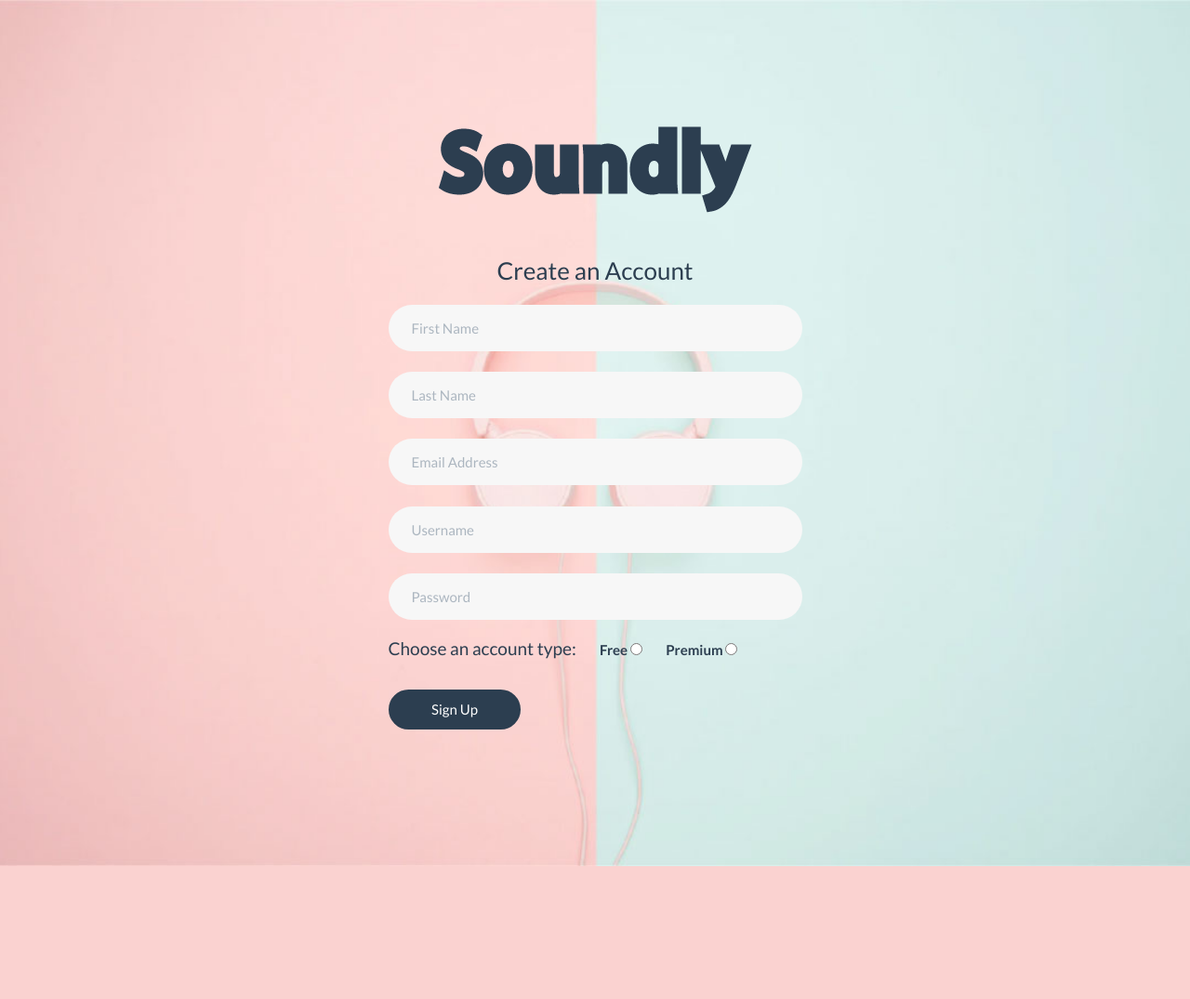
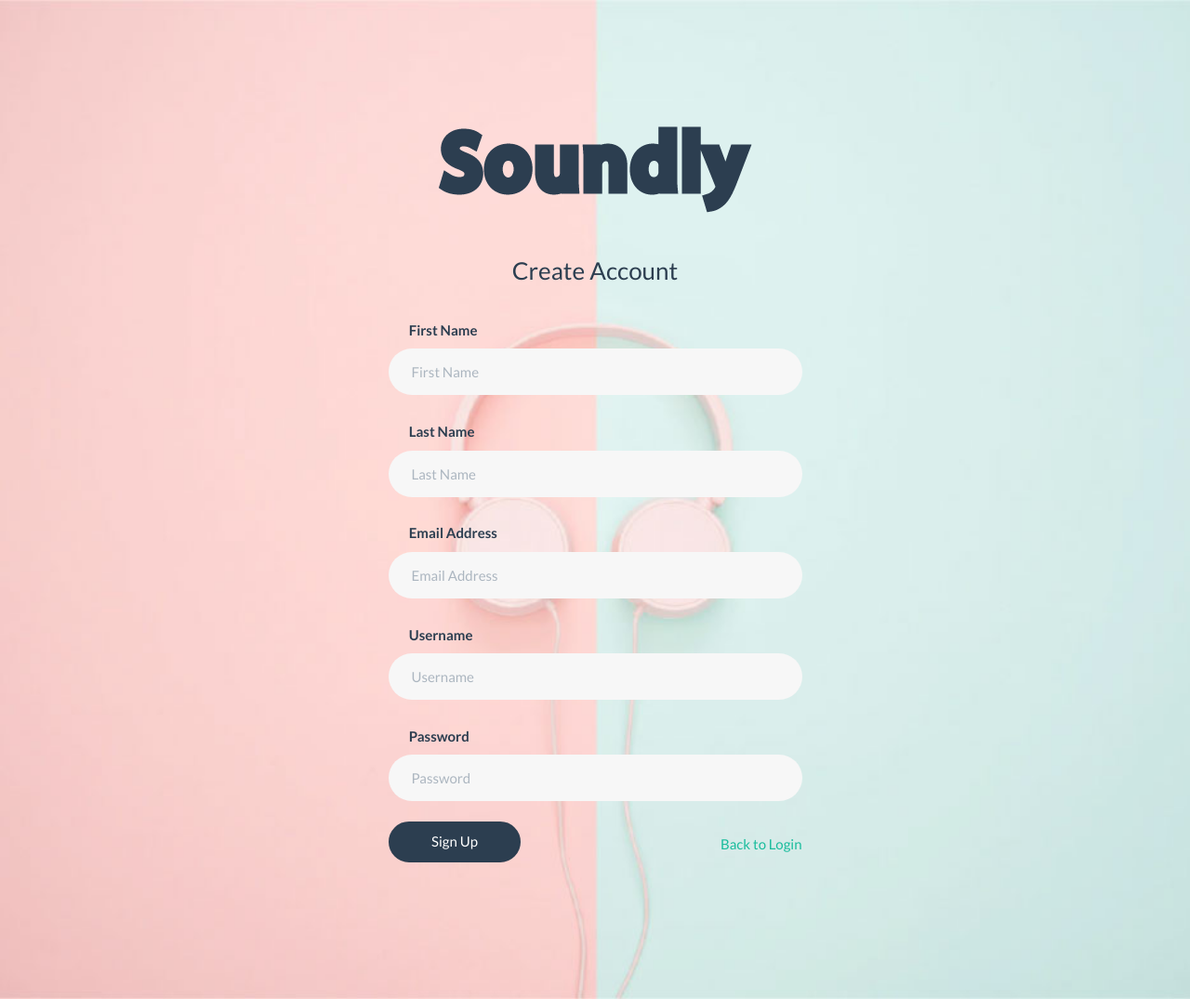
Before and after one commit to skayhall/Soundly-Music-Application, a PHP site: page /registration.php in a window 1280 px wide. Shown: the whole page at 93% size. Before the commit the page ends 932 px from the top, so only its background shows below. Run offline with PHP 8.4, Linux system fonts and the light colour scheme.

Commit message:
updated reg and login validation

```diff
--- a/css/registration.css
+++ b/css/registration.css
@@ -40,8 +40,16 @@
     padding: 25px;
     border: none;
     border-radius: 50px;
-    margin-top: 5%;
+    margin-top: 2%;
     }
+
+  label {
+    margin-top:20px;
+    margin-bottom:0px;
+    padding-top:2%;
+    text-emphasis: none;
+    padding-left:5%;
+  }
 
   .buttons {
     margin: 5% 0;
@@ -57,14 +65,14 @@
     border-radius: 50px;
     }
 
-  label {
-    padding-top:5%;
-    text-emphasis: none;
-    padding-left:5%;
-    }
 
   .atypelabel {
       display:inline-block;
       text-decoration: none;
 
     }
+
+   .error {
+      border-bottom:0px;
+      color:red;
+    }
--- a/registration.php
+++ b/registration.php
@@ -10,6 +10,14 @@ require_once "Models/Database.php";
 $reg = new Account();
 
 $reg_errmsg = '';
+$reg_errmsgln = '';
+$reg_errmsgema = '';
+$reg_errmsgusr = '';
+$reg_errmsgpw = '';
+
+
+
+
 
 
 
@@ -35,29 +43,29 @@ if (isset($_POST['registerB'])) {
     //echo $_SESSION['user_id'];
     //echo 'Hello';
 
-    if ($_POST['firstname'] == "") {
+      if ($_POST['firstname'] == "") {
         $reg_errmsg = 'A first name is required. Try again.';
 
-    } else if ($_POST['lastname'] == "") {
-        $reg_errmsg = 'A last name is required. Try again.';
+    } if ($_POST['lastname'] == "") {
+        $reg_errmsgln = 'A last name is required. Try again.';
 
-    } else if ($_POST['email'] == "") {
-        $reg_errmsg = 'An email is required. Try again.';
+    } if ($_POST['email'] == "") {
+        $reg_errmsgema = 'An email is required. Try again.';
 
-    } else if ($_POST['username'] == "") {
-        $reg_errmsg = 'A username is required. Try again.';
+    } if ($_POST['username'] == "") {
+        $reg_errmsgusr = 'A username is required. Try again.';
+
+    } else if ($reg->usernameTaken($_POST['username'])) {
+      $reg_errmsgusr = 'That username is already in use. Choose a different username.';
+
+    } else if ($reg->emailTaken($_POST['email'])) {
+      $reg_errmsgema = 'That email is already in use. Choose a different email.';
 
     } else if ($_POST['password'] == "") {
-        $reg_errmsg = 'A password is required. Try again.';
+        $reg_errmsgpw = 'A password is required. Try again.';
 
     } else if (!filter_var($_POST['email'], FILTER_VALIDATE_EMAIL)) {
-        $reg_errmsg = 'Invalid email address. Try again.';
-
-     }  else if ($reg->emailTaken($_POST['email'])) {
-        $reg_errmsg = 'That email is already in use. Choose a different email.';
-
-    } else if ($reg->usernameTaken($_POST['username'])) {
-        $reg_errmsg = 'That username is already in use. Choose a different username.';
+        $reg_errmsgema = 'Invalid email address. Try again.';
 
     } else {
         $id = $reg->Register($_POST['firstname'], $_POST['lastname'], $_POST['email'], $_POST['username'], $_POST['password']);
@@ -68,13 +76,8 @@ if (isset($_POST['registerB'])) {
     }
 
 
-
 }
 ?>
-
-
-
-
 
 
 
@@ -94,47 +97,51 @@ if (isset($_POST['registerB'])) {
 
           <div class="align-self-center text-center">
             <img class="logo" src="images/logo.png" alt="Logo of Soundly">
-            <h3> Create an Account</h3>
-
-            <?php
-
-                if ($reg_errmsg != "") {
-                echo '<div class="alert"><h4><strong>Error: </strong> ' . $reg_errmsg . '</h4></div>';
-                }
-
-            ?>
+            <h3> Create Account</h3>
 
           </div>
           <div>
             <form id="regform" action="" method="POST">
 
-                <input class="input-login form-control" id="firstn" type="text" name="firstname" placeholder="First Name" value="<?php getInputValue('firstname') ?>"> <!--gets value to remeber-->
+                <label for="firstn">First Name</label>
+                <input class="input-login form-control" id="firstn" type="text" name="firstname" placeholder="First Name" value="<?php getInputValue('firstname')?>"> <!--gets value to remeber-->
 
-                <div class="error">
-                   <!--grabs error and displays it if condition applies-->
-                </div>
+                  <?php
+                        echo '<div class="error"> ' . $reg_errmsg .  '</div>';
+                  ?>
 
-                <input class="input-login form-control" id="lastn" type="text" name="lastname" placeholder="Last Name" value="<?php getInputValue('lastname') ?>">
+                <label for="lastn">Last Name</label>
+                <input class="input-login form-control" id="lastn" type="text" name="lastname" placeholder="Last Name" value="<?php getInputValue('lastname')?>">
 
-                <div class="error">
-                </div>
+                  <?php
+                      echo '<div class="error"> ' . $reg_errmsgln .  '</div>';
+                  ?>
 
+
+                <label for="emailadd">Email Address</label>
                 <input class="input-login form-control" id="emailadd" type="email" name="email" placeholder="Email Address" value="<?php getInputValue('email') ?>">
 
-                <div class="error">
+                  <?php
+                      echo '<div class="error"> ' . $reg_errmsgema .  '</div>';
+                  ?>
 
-                </div>
-
+                <label for="usern">Username</label>
                 <input class="input-login form-control" id="usern" type="text" name="username" placeholder="Username" value="<?php getInputValue('username') ?>">
 
-                <div class="error">
-                </div>
+                  <?php
+                      echo '<div class="error"> ' . $reg_errmsgusr .  '</div>';
+                    ?>
 
+                <label for="userp">Password</label>
                 <input class="input-login form-control" id="userp" type="password" name="password" placeholder="Password" >
 
-                <div class="error">
-                </div>
+                <?php
+                    //if ($reg_errmsgpw != "") {
+                      echo '<div class="error"> ' . $reg_errmsgpw .  '</div>';
+                      // }
+                ?>
 
+                <!--
                 <h4 class="atypelabel">Choose an account type:</h4>
 
                 <label for="free">Free</label>
@@ -153,7 +160,9 @@ if (isset($_POST['registerB'])) {
 
                 <div class="buttons">
                 <button type="submit" name="registerB" value="register" class="btn btn-primary btn-login">Sign Up</button>
+                <a href="index.php">Back to Login</a>
                 </div>
+
             </form>
           </div>
         </div>
```
Also changed, not shown: css/login.css (+14 -5 lines), index.php (+27 -53 lines), Models/Database.php (line endings or trailing spaces), 1 other file.
